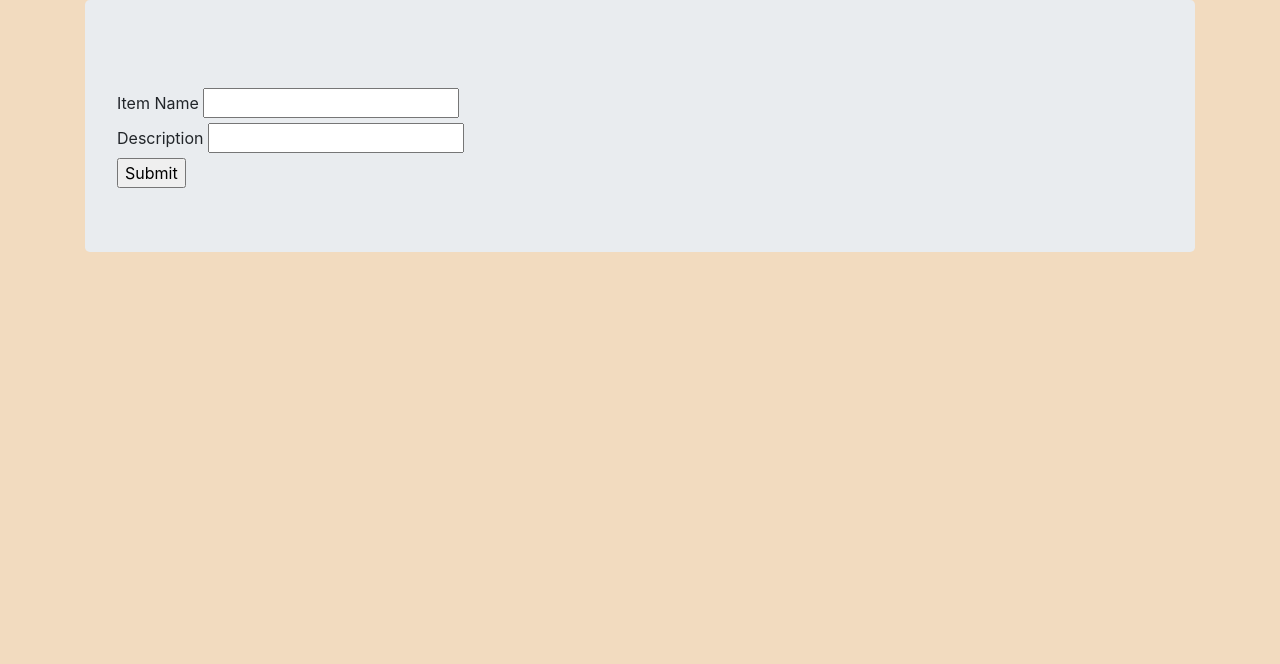
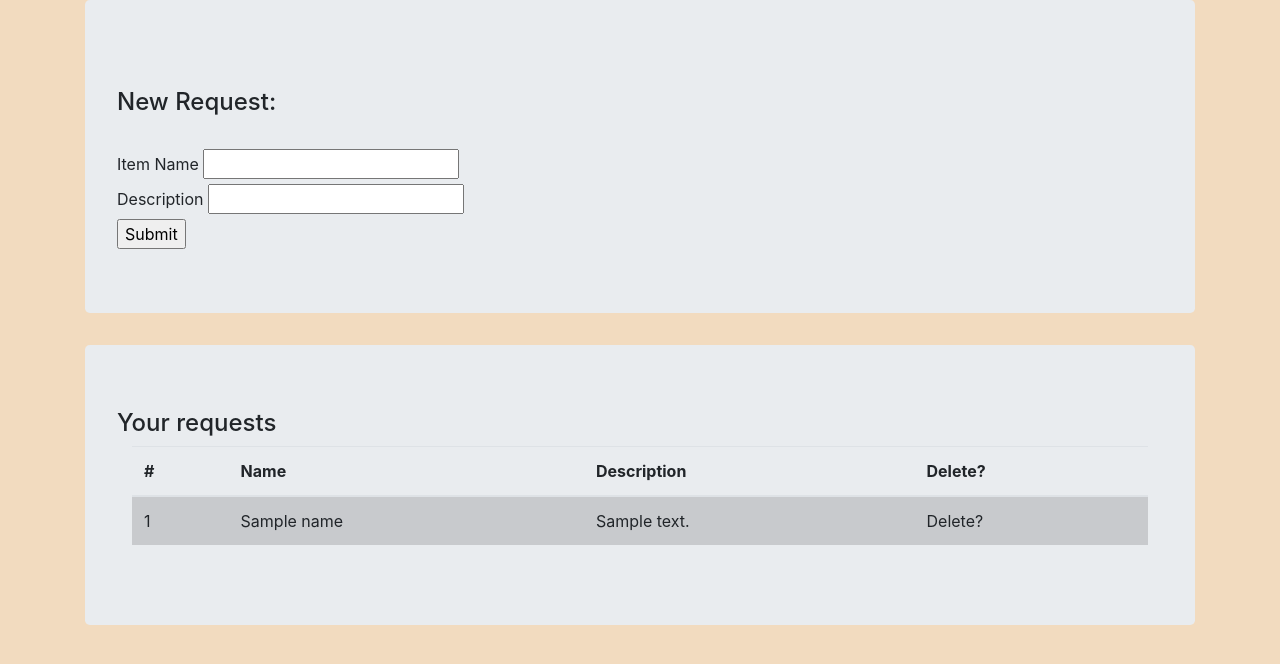
Before and after one commit to JacktonL/CAPTEMP, a Flask app: template app/Templates/profile.html in a window 1280 px wide. Shown: the part 56-720 px from the top of the page. Run offline with Flask 2, Linux system fonts and the light colour scheme; the template is opened without the code that fills it: values that come from a table or form of the project are taken from there, most other values are stand-ins (such as "Sample title", 1, 10 or a date in 2020); some libraries are stand-ins or nearby versions.

Commit message:
school commit

```diff
--- a/app/Templates/donation.html
+++ b/app/Templates/donation.html
@@ -8,9 +8,9 @@
                 {% for i in asks %}
                     <div class="card">
                         <div class="card-header">
-                             <a class="card-link collapsed" data-toggle="collapse" data-parent="#card-1212121" href={{ "#card-element-{}{}".format(i[0], "0"*(7-i[0]|string|length)) }} style="color:#000000">{{ i[1].asker.name }} needs {{ i[1].item_name }}</a>
+                             <a class="card-link collapsed" data-toggle="collapse" data-parent="#card-1212121" href={{ "#card-element-{}{}".format("0"*(7-i[0]|string|length), i[0]) }} style="color:#000000">{{ i[1].asker.name }} needs {{ i[1].item_name }}</a>
                         </div>
-                        <div id={{ "card-element-{}{}".format(i[0], "0"*(7-i[0]|string|length)) }} class="collapse">
+                        <div id={{ "card-element-{}{}".format("0"*(7-i[0]|string|length), i[0]) }} class="collapse">
                             <div class="card-body">
                                 {{ i[1].description }} {{ i[1].id }}
                             </div>
--- a/app/Templates/profile.html
+++ b/app/Templates/profile.html
@@ -3,6 +3,8 @@
 {% block body %}
     <div class="jumbotron">
         {{ session["displayName"] }}
+        <br>
+        <h4>New Request:</h4>
         <br>
         <form method=post>
             {{ form.hidden_tag() }}
@@ -15,4 +17,38 @@
             {{ form.submit() }}
         </form>
     </div>
+    <div class="jumbotron">
+        <h4>Your requests</h4>
+        <div class="container-fluid">
+            <div class="row">
+                <div class="col-md-12">
+                    <table class="table">
+                        <thead>
+                            <tr>
+                                <th>#</th>
+                                <th>Name</th>
+                                <th>Description</th>
+                                <th>Delete?</th>
+                            </tr>
+                        </thead>
+                        <tbody>
+                            {% for i in asks %}
+                                {% if i[0] % 2 == 0 %}
+                                    <tr>
+                                {% else %}
+                                    <tr class="table-active">
+                                {% endif %}
+                                    <td>{{ i[1].index }}</td>
+                                    <td>{{ i[1].item_name }}</td>
+                                    <td>{{ i[1].description }}</td>
+                                    <td>Delete?</td>
+                                    </tr>
+                            {% endfor %}
+                        </tbody>
+                    </table>
+                </div>
+            </div>
+        </div>
+    </div>
+
 {% endblock %}
--- a/app/routes/Classes/User.py
+++ b/app/routes/Classes/User.py
@@ -1,7 +1,8 @@
-from mongoengine import Document, StringField
+from mongoengine import Document, StringField, IntField
 
 
 class User(Document):
 
     name = StringField()
     email = StringField()
+    asks = IntField(default=0)
--- a/app/routes/misc/AskIndex.py
+++ b/app/routes/misc/AskIndex.py
@@ -4,3 +4,6 @@ from app.routes.Classes import Ask, User
 def indexer(user):
 
     asks = [i for i in Ask.objects(asker=user)]
+
+    for i in enumerate(asks, 1):
+        i[1].index = i[0]
--- a/app/routes/misc/UserCheck.py
+++ b/app/routes/misc/UserCheck.py
@@ -56,7 +56,7 @@ emails = ['carlyn.adamson@ousd.org', 'tonya.akins@ousd.org', 'arthur.allen@ousd.
           'lori.watkins@ousd.org', 'rosemary.whisenton@ousd.org', 'david.williams@ousd.org',
           'Philip.Williams@ousd.org', 'joel.wing@ousd.org', 'jah-yee.woo@ousd.org',
           'stephen.wright@ousd.org', 'wing.yee@ousd.org', 'seth.zimmerman@ousd.org',
-          's_jackton.levy@ousd.org']
+          's_jackton.levy@ousd.org', "s_clemente.ferrer@ousd.org"]
 
 
 def usercheck(email):
```
Also changed, not shown: app/routes/profile.py (+13 -10 lines).
